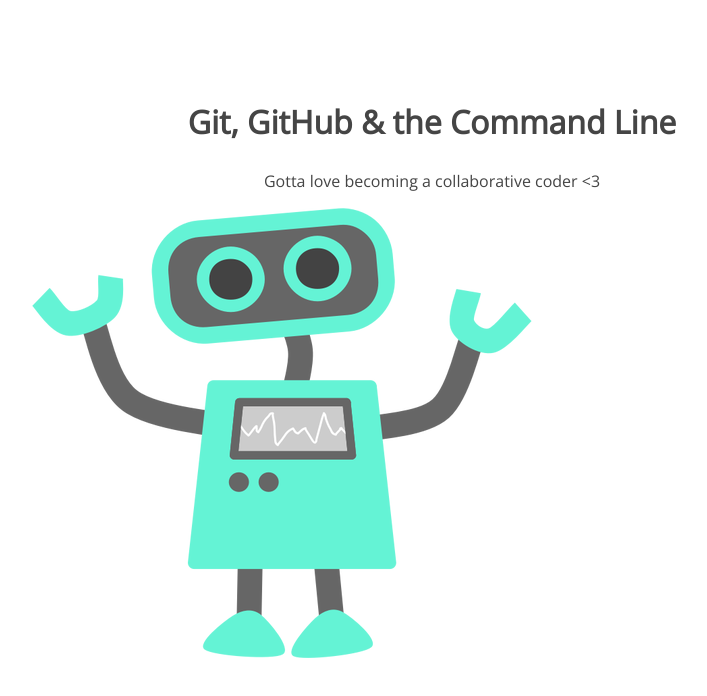
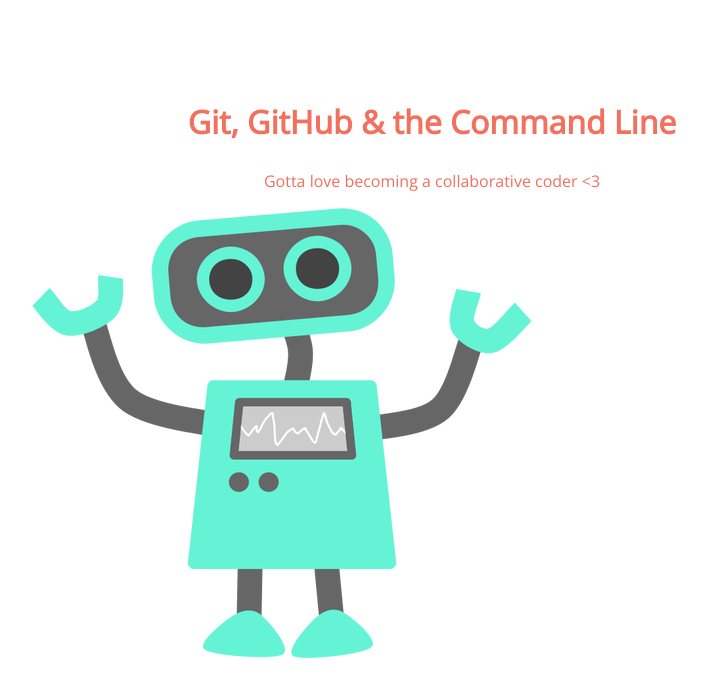
Before and after one commit to ChristineNicoleLucido/105-project, a plain HTML site: page index.html in a window 1280 px wide. Shown: the whole page, without its empty margins (208-915 px from the left). Drawn offline with nearby package versions, Linux system fonts and the light colour scheme.

Commit message:
Change color of h1 font

```diff
--- a/css/style.css
+++ b/css/style.css
@@ -5,7 +5,7 @@
 section h1,
 section p {
 	text-align: center;
-	color: #454545;
+	color: #f36f5e;
 }
 section h1 {
 	font: 32px 'Open Sans';
```
